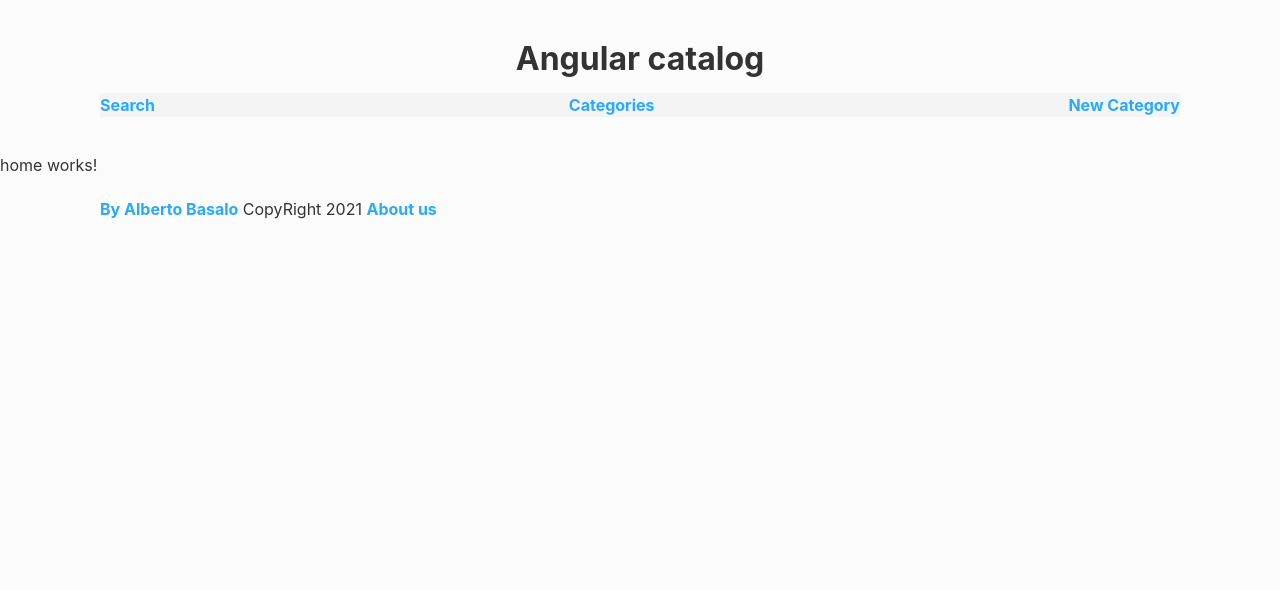
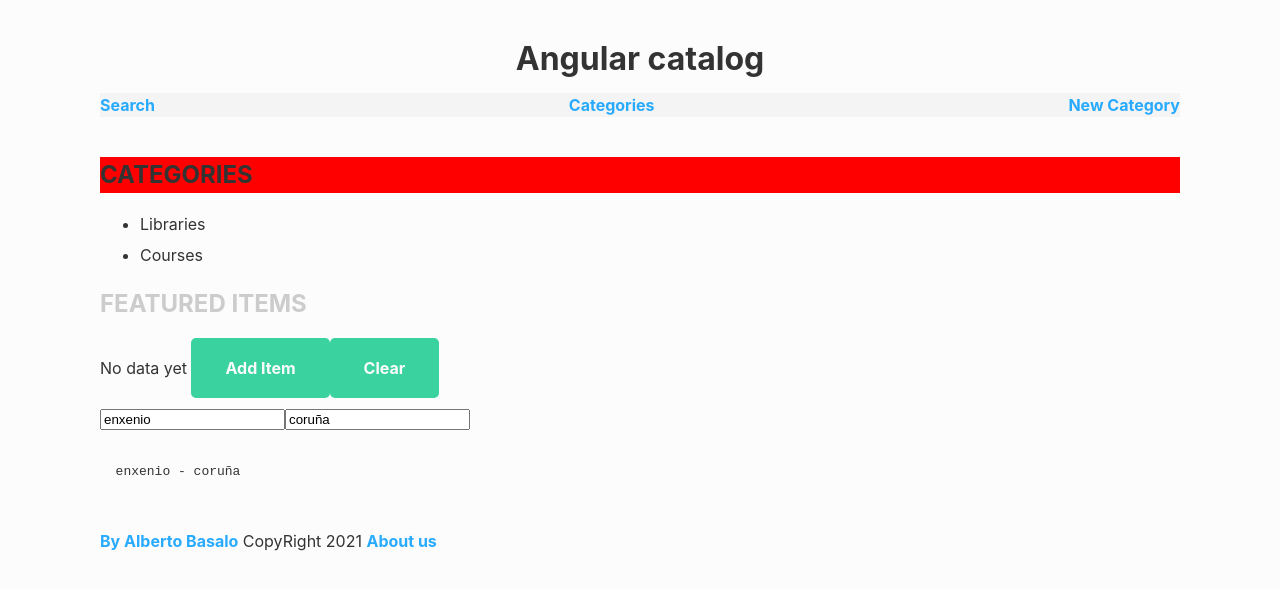
Before and after one commit to CursosAlbertoBasalo/angular-intro-vitae-enxenio, an Angular app: page / in a window 1280 px wide. Shown: the top 590 px of the page. Built offline with nearby package versions, Linux system fonts and the light colour scheme.

Commit message:
sesión 4

```diff
--- a/src/app/app-routing.module.ts
+++ b/src/app/app-routing.module.ts
@@ -15,7 +15,10 @@ const routes: Routes = [
     loadChildren: () => import('./domain/not-found/not-found.module').then((m) => m.NotFoundModule),
   },
   { path: 'search', loadChildren: () => import('./domain/search/search.module').then((m) => m.SearchModule) },
-  { path: 'categories', loadChildren: () => import('./domain/categories/categories.module').then(m => m.CategoriesModule) },
+  {
+    path: 'categories',
+    loadChildren: () => import('./domain/categories/categories.module').then((m) => m.CategoriesModule),
+  },
   {
     path: '**',
     redirectTo: 'not-found',
--- a/src/app/app.component.html
+++ b/src/app/app.component.html
@@ -1,3 +1,5 @@
 <ab-header></ab-header>
-<router-outlet></router-outlet>
+<main>
+  <router-outlet></router-outlet>
+</main>
 <ab-footer></ab-footer>
--- a/src/app/domain/home/home.component.html
+++ b/src/app/domain/home/home.component.html
@@ -1 +1,25 @@
-<p>home works!</p>
+<h2 [ngClass]="getCategoriesTitleClass() ">{{ titles[0] | uppercase }}</h2>
+<ul>
+  <li *ngFor="let category of categories">
+    {{ category.name }}
+  </li>
+</ul>
+<span *ngIf="categories.length<=0"> No categories yet.... </span>
+<h2 [ngClass]="getItemsTitleClass()">{{ titles[1] | uppercase }}</h2>
+<ul *ngIf="items.length>0 ; else noData">
+  <li *ngFor="let item of items">
+    {{ item.name }}
+  </li>
+</ul>
+<ng-template #noData> No data yet </ng-template>
+<button (click)=" items.push({name:'Hola'}) "> Add Item </button>
+<button (click)=" items=[] "> Clear </button>
+<form action="">
+  <input [value]="company" (change)="setCompany($event)">
+  <input name="company" [(ngModel)]="city" [ngModelOptions]="{ updateOn: 'blur' }">
+</form>
+<pre>
+  {{ company  }} - {{ city }}
+</pre>
+<!-- <span *ngIf="items.length<=0"> No items yet.... </span>
+<span [hidden]="items.length > 0"> El hidden </span> -->
--- a/src/app/domain/home/home.component.ts
+++ b/src/app/domain/home/home.component.ts
@@ -4,13 +4,43 @@ import { Component, OnInit } from '@angular/core';
   selector: 'ab-home',
   templateUrl: './home.component.html',
   styles: [
-  ]
+    `
+      .first {
+        background: red;
+      }
+
+      .empty {
+        color: #ccc;
+      }
+    `,
+  ],
 })
 export class HomeComponent implements OnInit {
+  titles = ['Categories', 'Featured items'];
+  categories = [{ name: 'Libraries' }, { name: 'Courses' }];
+  items = [];
+  company = 'enxenio';
+  city = 'coruña';
 
-  constructor() { }
+  constructor() {}
 
-  ngOnInit(): void {
+  ngOnInit(): void {}
+
+  getCategoriesTitleClass() {
+    return {
+      first: true,
+      empty: this.categories.length == 0,
+    };
   }
 
+  getItemsTitleClass() {
+    return {
+      first: false,
+      empty: this.items.length == 0,
+    };
+  }
+
+  setCompany(event) {
+    this.company = event.target.value;
+  }
 }
```
Also changed, not shown: src/app/domain/home/home.module.ts (+4 -8 lines), src/app/shared/shared.module.ts (+5 -7 lines).
